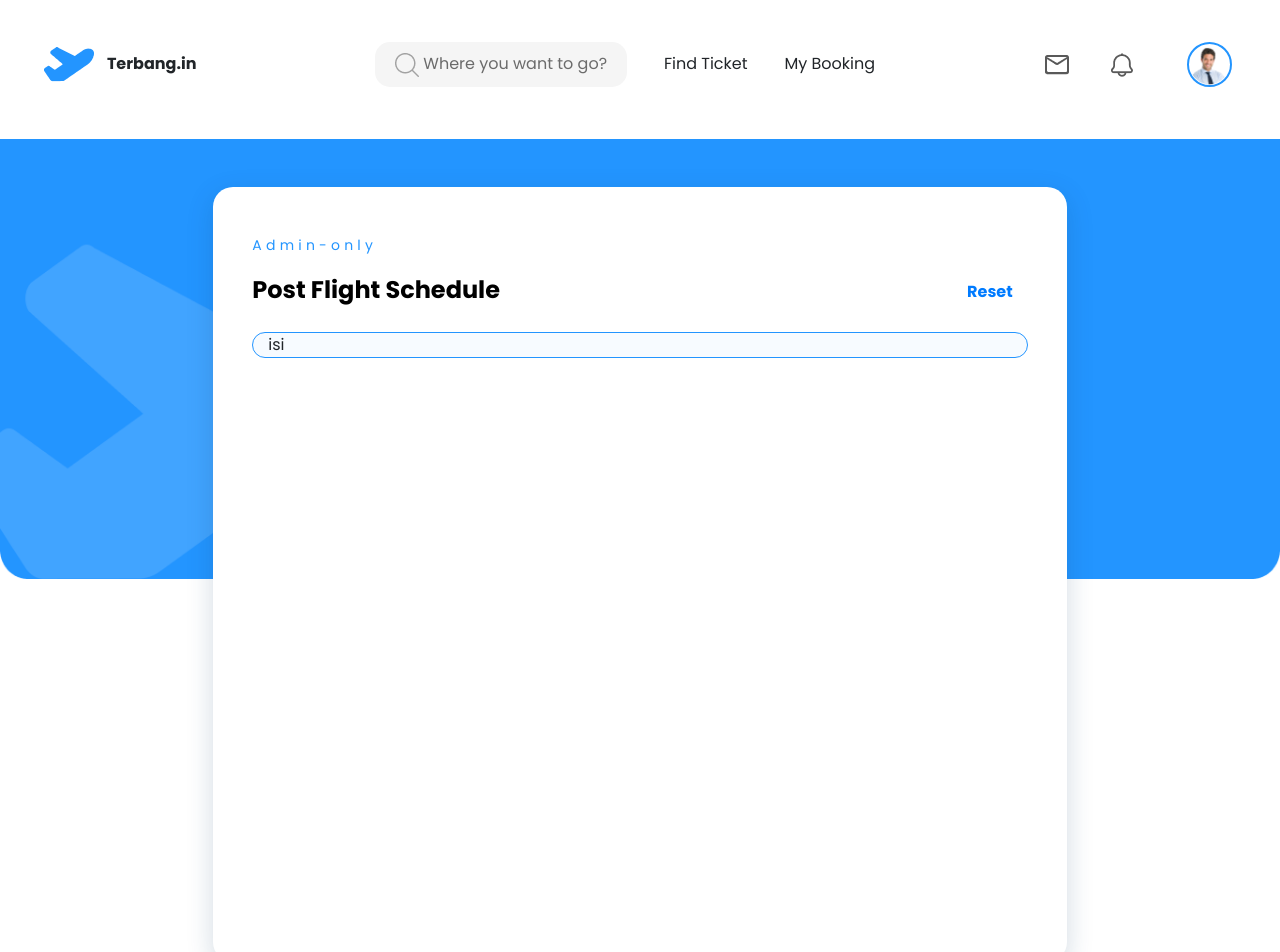
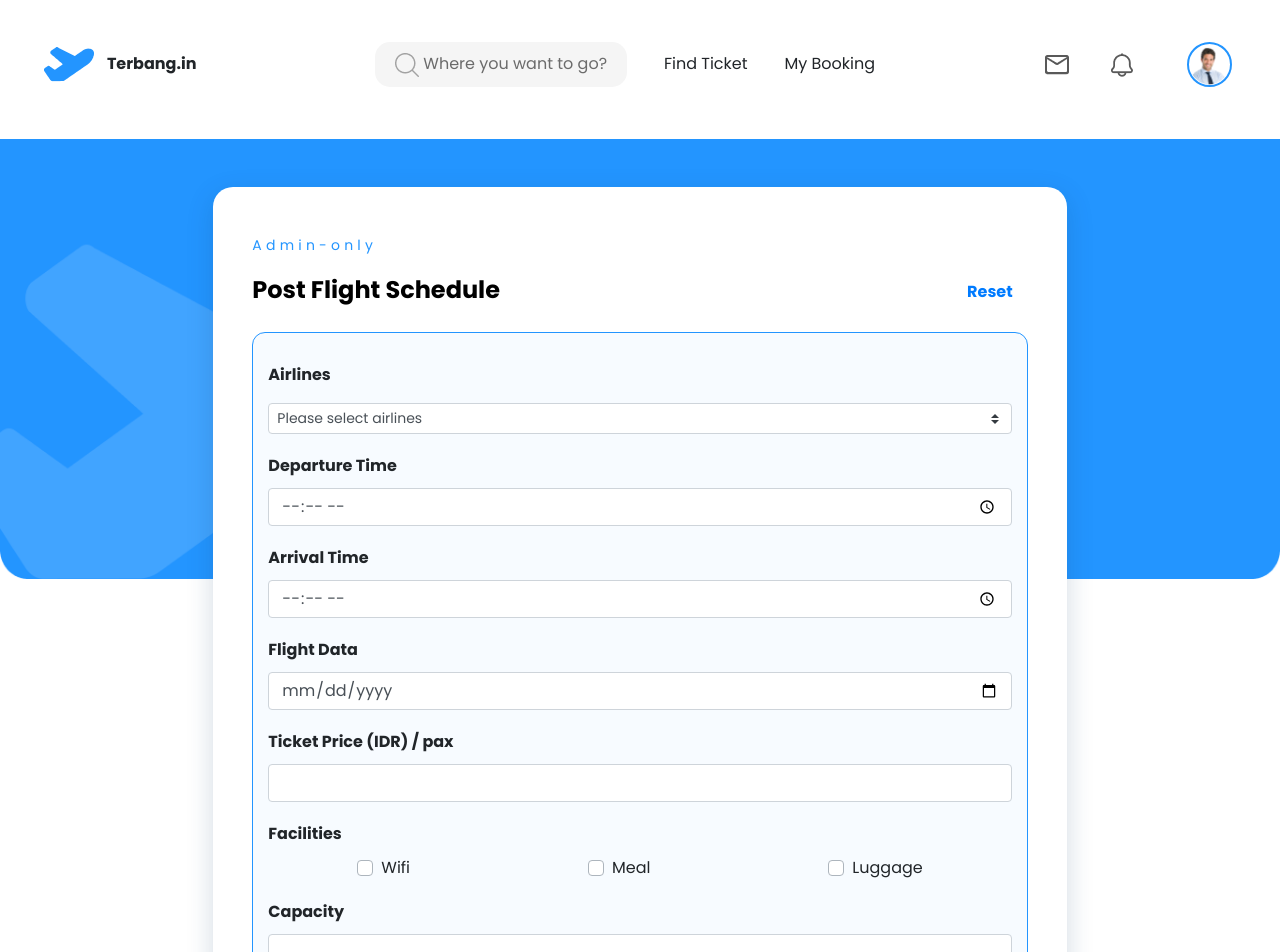
Before and after one commit to andrawanerlang1/TERBANGIN-FrontEnd, a Vue app: page /post-flight in a window 1280 px wide. Shown: the top 952 px of the page. Built offline with nearby package versions, Linux system fonts and the light colour scheme; what vue-sweetalert2 would draw is missing.

Commit message:
styling post flight

```diff
--- a/src/components/_base/FlightDetail/FlightInputPost.vue
+++ b/src/components/_base/FlightDetail/FlightInputPost.vue
@@ -1,12 +1,90 @@
 <template>
   <div class="row mt-3 justify-content-center">
-    <div class="col box mx-lg-2">
-      isi
+    <div class="col box mx-lg-2 mainWrapper">
+      <div class="maskapai" style="font-weight:600">
+        <div>
+          Airlines
+        </div>
+        <div>
+          <b-form-select
+            v-model="mascapai"
+            :options="options"
+            size="sm"
+            class="mt-3"
+          ></b-form-select>
+        </div>
+      </div>
+      <div class="formSeparator">
+        <div class="separatorName">
+          Departure Time
+        </div>
+        <b-form-input type="time"></b-form-input>
+      </div>
+      <div class="formSeparator">
+        <div class="separatorName">
+          Arrival Time
+        </div>
+        <b-form-input type="time"></b-form-input>
+      </div>
+      <div class="formSeparator">
+        <div class="separatorName">
+          Flight Data
+        </div>
+        <b-form-input type="date"></b-form-input>
+      </div>
+      <div class="formSeparator">
+        <div class="separatorName">
+          Ticket Price (IDR) / pax
+        </div>
+        <b-form-input type="number" min="0" max="10000000"></b-form-input>
+      </div>
+      <div class="formSeparator">
+        <div class="separatorName">
+          Facilities
+        </div>
+        <div style="display:flex;justify-content:space-around; font-weight:500">
+          <b-form-checkbox value="wifi">Wifi</b-form-checkbox>
+          <b-form-checkbox value="food">Meal</b-form-checkbox>
+          <b-form-checkbox value="luggage">Luggage</b-form-checkbox>
+        </div>
+      </div>
+      <div class="formSeparator">
+        <div class="separatorName">
+          Capacity
+        </div>
+        <b-form-input type="number" min="10" max="5000"></b-form-input>
+      </div>
     </div>
   </div>
 </template>
 
+<script>
+export default {
+  data() {
+    return {
+      mascapai: null,
+      options: [
+        { value: null, text: 'Please select airlines' },
+        { value: 'garuda', text: 'Garuda Indonesia' },
+        { value: 'lion', text: 'Lion Air' },
+        { value: 'air', text: 'Air Asia' }
+      ]
+    }
+  }
+}
+</script>
+
 <style scoped>
+.mainWrapper {
+  padding-top: 30px;
+}
+.formSeparator {
+  font-weight: 600;
+}
+.separatorName {
+  margin-top: 20px;
+  margin-bottom: 10px;
+}
 .maxMesg p {
   overflow: hidden;
   text-overflow: ellipsis;
@@ -41,20 +119,4 @@
   margin-left: 0px !important;
   margin-right: 0px !important;
 }
-@media screen and (max-width: 550px) {
-  .box {
-    width: 269px;
-    height: 150px;
-    background: #f7fbff;
-    border: 1px solid #2395ff;
-    box-sizing: border-box;
-    border-radius: 13px;
-  }
-  .message {
-    font-family: Lato;
-    font-size: 12px;
-    line-height: 18px;
-    color: #6b6b6b;
-  }
-}
 </style>
--- a/src/views/PostFlight.vue
+++ b/src/views/PostFlight.vue
@@ -9,7 +9,10 @@
       />
     </div>
     <div class="row justify-content-center">
-      <div class="col-10 boxMessage col-lg-8  mt-5">
+      <div
+        class="col-10 boxMessage col-lg-8  mt-5"
+        style="padding-bottom:900px"
+      >
         <div class="container">
           <div class="row">
             <div class="col mx-lg-4">
@@ -63,7 +66,6 @@ div .row img {
 }
 .boxMessage {
   width: 800px;
-  height: 775px;
   background: #ffffff;
   box-shadow: 0px 8px 27px rgba(14, 63, 108, 0.19);
   border-radius: 20px;
```
